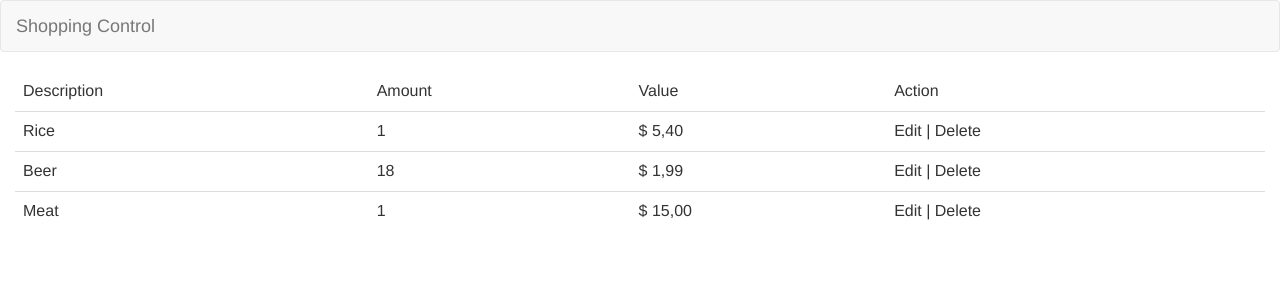
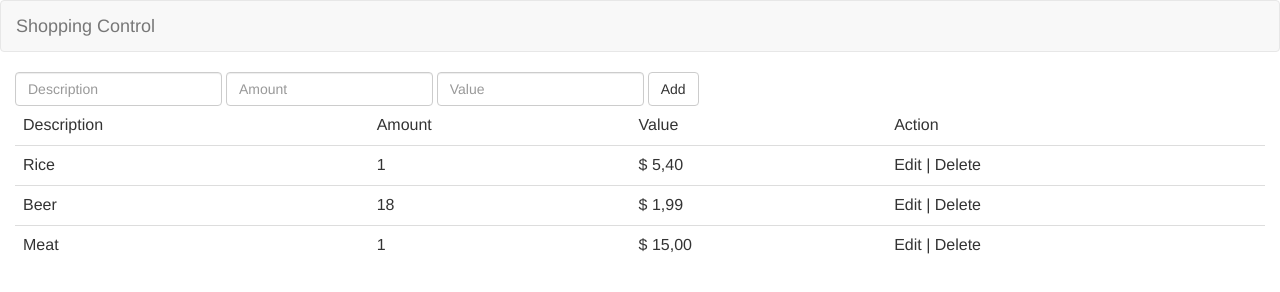
Before and after one commit to MAntonioST/Shopping-JS, a plain HTML site: page index.html in a window 1280 px wide. Drawn offline with Linux system fonts and the light colour scheme.

Commit message:
Adicionando novos registros

```diff
--- a/index.html
+++ b/index.html
@@ -17,6 +17,18 @@
                 </div>
         </nav>
         <div class="container-fluid">
+           <div class="form-inline">
+              <div class="form-group">
+                <input type="text" class="form-control" id="desc" placeholder="Description">
+              </div>
+              <div class="form-group">
+                  <input type="text" class="form-control" id="amount" placeholder="Amount">
+              </div>
+              <div class="form-group">
+                  <input type="text" class="form-control" id="value" placeholder="Value">
+              </div>
+              <button onclick="addData();" class="btn btn-default">Add</button>
+           </div>
             <table id="listTable" class="table">
 
             </table>
--- a/js/main.js
+++ b/js/main.js
@@ -22,6 +22,8 @@ function setList(list){
     document.getElementById("listTable").innerHTML = table;
 }
 
+setList(list);
+
 function formatDesc(desc){
     var str = desc.toLowerCase();
     str = str.charAt(0).toUpperCase() + str.slice(1);
@@ -35,6 +37,15 @@ function formatValue(value){
     return str;
 }
 
-setList(list);
+function addData(){
+    var desc = document.getElementById("desc").value;
+    var amount = document.getElementById("amount").value;
+    var value = document.getElementById("value").value;
+
+    list.unshift({"desc":desc,"amount":amount,"value":value});
+
+    setList(list);
+}
+
 
 console.log(getTotal(list));
```
